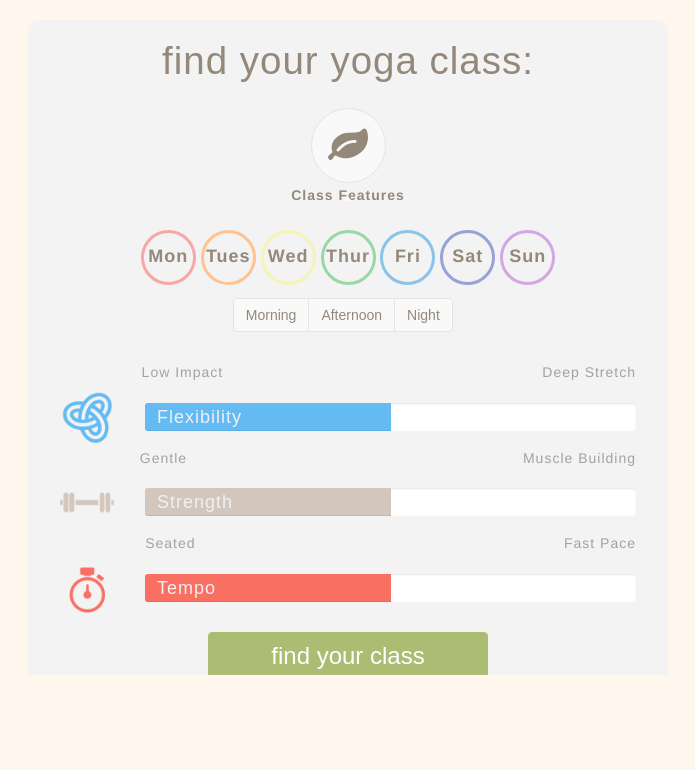
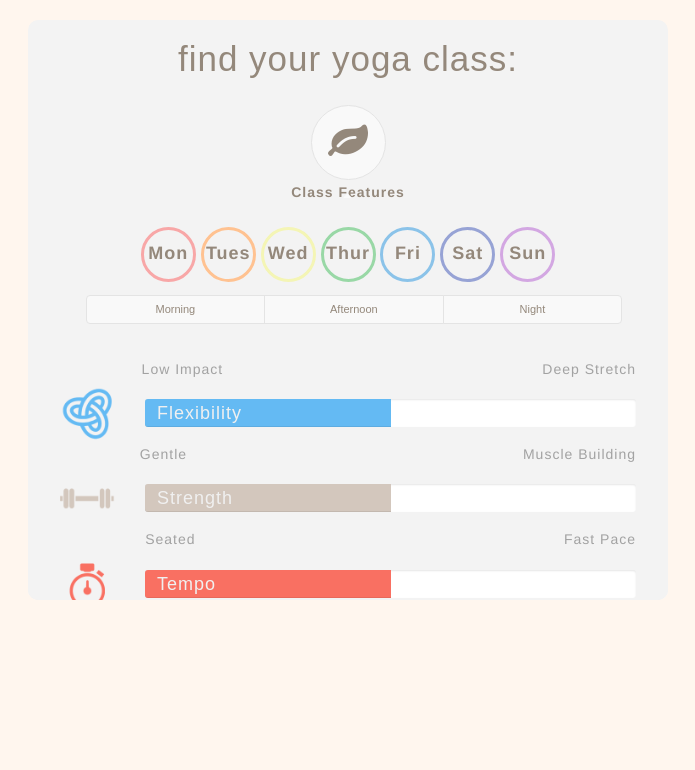
Before and after one commit to kespinola/omza-yoga, a PHP site: page / in a window 1280 px wide. Shown: the part 60-830 px from the top of the page, without its empty margins (292-987 px from the left). Before the commit the page ends 735 px from the top, so only its background shows below. Run offline with PHP 8.4, Linux system fonts and the light colour scheme; some libraries are stand-ins or nearby versions; some web fonts are replaced.

Commit message:
Filter panel available on all screen sizes

```diff
--- a/css/main.css
+++ b/css/main.css
@@ -368,11 +371,12 @@ h2{
 .time-btns{
   width: 85%;
   top: 3px;
-  margin-left: 5%;
+  margin-left: 9%;
   margin-right: auto;
   display: block;
   position: relative;
 }
+
 .btn-default:hover, .btn-default:active, .btn-default:focus, .btn-default.on{
   color: #D5BBA3;
   border-color:#D8D8D8;
@@ -630,7 +634,6 @@ color: #E4E4E4;
   overflow-y:scroll;
   max-width: 100%;
   margin-top: 60px;
-  height: 675px;
    }
 
 .content-inner {
@@ -716,6 +719,10 @@ display: none;
   width: 56px!important;
 
 }
+.time-btn{
+  width: 33%;
+  font-size: 11px;
+}
 .pane0 {
   padding-top: 0; }
 
@@ -1278,28 +1287,30 @@ transition: all .02s ease-in;
   position: relative;
   background-color: #f3f3f3;
 }
-.mode-4 .sub-pane1, .mode-3 .sub-pane1{
-  height: 590px;
+.mode-4 .sub-pane1, .mode-3 .sub-pane1, .mode-2 .sub-pane1{
+  height: 480px;
+  border-bottom-left-radius: 0px;
+  border-top-left-radius: 0px;
+
 }
 .week{
-  width: 260px;
+  width: 245px;
   margin-right: auto;
   margin-left: auto;
   position: relative;
-  bottom: 30px;
-}
-.mode-4 .week, .mode-3 .sub-pane1{
-  top: 17px;
-}
+  bottom: 113px;
+  display: inline-block;
+}
+
 .class-rating-i-undefined{
   background-color: #e4e4e4;
 }
 
-.mode-4 .time-btns, .mode-3 .time-btns{
+.mode-4 .time-btns, .mode-3 .time-btns, .mode-2 .time-btns{
   width: 97%;
   margin-left: 0px;
 }
-.mode-4 .sliders h5, .mode-3 .sliders h5{
+.mode-4 .sliders h5, .mode-3 .sliders h5, .mode-2 .sliders h5{
   font-size: 12px;
 }
 /*Show and Hide Sliding Panel*/
@@ -2004,9 +2015,7 @@ margin-bottom: 15px;
     font-size: 1em;
     margin-top: 6px;
   }
-.time-btns{
-  margin-left: 25%
-}
+
  }
  @media screen and (max-width:400px){
     .description-head{
@@ -2036,9 +2045,20 @@ margin-bottom: 15px;
 
   .no-fil.mode-1 .slider-bg, .no-fil.mode-1 .node {
     opacity: 1; }
-.time-btns{
-  margin-left: 32%
-}
+
+.mode-3 .top-panel, .mode-4 .top-panel, .mode-2 .top-panel{
+  width:290px;
+}
+
+.mode-3 .sliding-panel, .mode-4 .sliding-panel, .mode-2 .sliding-panel{
+  width: 290px;
+}
+
+.mode-2 .week, mode-3 .week, .mode-4 .week{
+  top: 17px;
+  bottom: 0px;
+};
+
 
   .mode-1 .sub-pane1 h1 {
     font-size: 2.75em;
@@ -2094,7 +2114,18 @@ margin-top: 1%;
 
   .detail-opt {
     float: none;
-    margin-right: 0; } }
+    margin-right: 0; }
+  }
+
+@media only screen and (min-width: 768px) {
+  .sub-pane1{
+    height: 580px !important;
+  }
+  .sub-pane2{
+    width: 100%;
+  }
+
+}
 @media only screen and (min-width: 1150px) {
   .class-list li {
 
--- a/js/main.js
+++ b/js/main.js
@@ -93,8 +93,10 @@
 	function load_filter(){
 		$('.detail-nodes').css("display", "inline").removeClass('hidden');
 		$('.time-btns').addClass('inline-block');
-		$('.sliders').css('width','260px');
+		$('.sliders').css('width','99%');
 		$('.filter-btn').css('display','block');
+		$('.btn-find').addClass('hidden');
+
 
 	};
 	function day_of_week(id){
@@ -111,7 +113,7 @@
 		$('.sliders').css('width','90%');
 		$('.filter-btn').css('display','none').removeClass('left-shift-filter');
 		$('.sub-pane1').removeClass('hide-filter');
-		$('.sliders, .nodes, .top-panel, .sliding-panel, .time-btns, .sliding-btn').removeClass('hidden');
+		$('.sliders, .nodes, .top-panel, .sliding-panel, .time-btns, .sliding-btn, .btn-find').removeClass('hidden');
 		$('.time-btns').removeClass('inline-block');
 
 
@@ -472,11 +474,15 @@
 		$('.sub-pane2').removeClass('no-shift-right');
 	});
 
-	$doc.on('click', '.filter-btn, .hook-class',function(){
+	$doc.on('click', '.filter-btn',function(){
 		$('.sub-pane1').toggleClass('hide-filter');
-		$('.sliders, .nodes, .time-btns, .sliding-panel, .sliding-btn, .top-panel').toggleClass('hidden');
+		$('.sliders, .nodes, .time-btns, .sliding-panel, .sliding-btn, .top-panel, .sliding-btn-desc').toggleClass('hidden');
 		$('.filter-btn').toggleClass('left-shift-filter');
 		$('.sub-pane2').toggleClass('no-shift-right');
+
+		if($(window).width() < 768){
+			$('.sub-pane2').toggleClass('mid-size-panel');
+		}
 
 
 	});
```
Also changed, not shown: other parts of css/main.css (+15 -10 lines).
